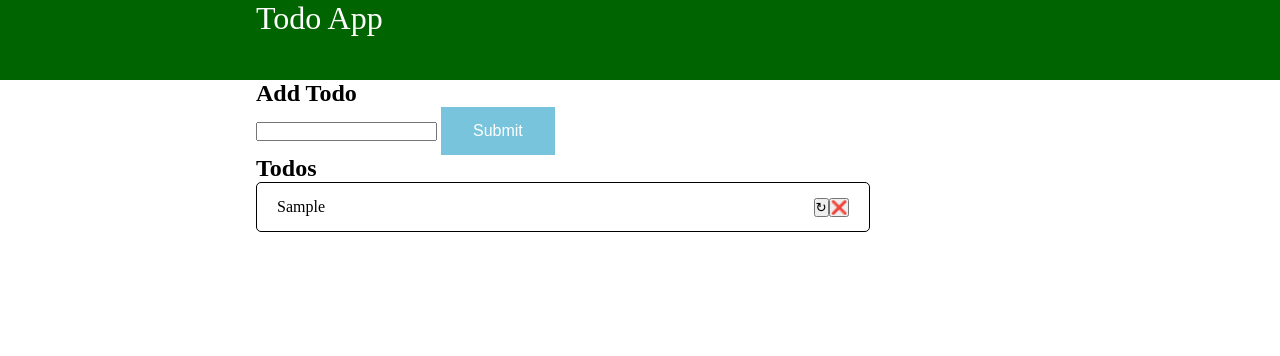
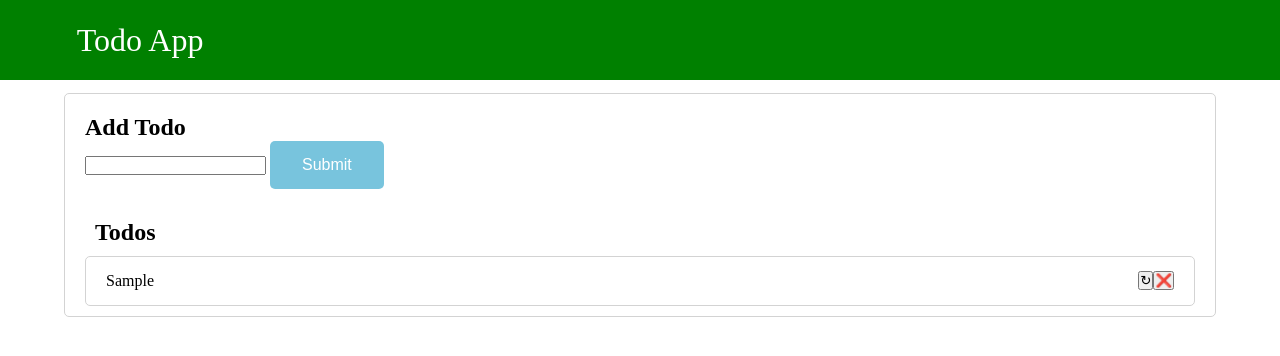
Before and after one commit to inpyoianlee/Todo-App, a plain HTML site: page index.html in a window 1280 px wide. Both pictures are taken after typing "Sample" into the empty fields and a click on the button "Submit". Drawn offline with Linux system fonts and the light colour scheme.

Commit message:
finished some styling things

```diff
--- a/index.html
+++ b/index.html
@@ -14,13 +14,13 @@
     <header class="main-header">Todo App</header>
 
     <section class="todo-section">
-    <div>
+    <div class="add-todo">
         <h1>Add Todo</h1>
         <input class="inputbox" type="text"> <button class="submit-button">Submit</button>
     </div>
 
 
-    <div>
+    <div class= todo-items-div>
         <h1 class="todos">Todos</h1>
         <ol class="ol-item">
             <!-- <li class="list-item">
--- a/styles.css
+++ b/styles.css
@@ -7,20 +7,20 @@
 
 .main-header {
   display: flex;
-  padding-left: 20%;
+  align-items: center;
+  padding-left: 6%;
   height: 80px;
   color: white;
-  background-color: darkgreen;
-  justify-content: flex-start;
+  background-color: green;
+  /* justify-content: flex-start; */
   font-size: xx-large;
 
 }
 
 .entire-todo {
-  border: black 10px;
   padding:5%;
   margin:5%;
-  grid-template-columns: 250px 1fr;
+  /* grid-template-columns: 250px 1fr; */
   justify-content: center;
   align-items: left;
 }
@@ -30,30 +30,60 @@
 }
 
 .list-item {
+
+  display: flex;
   align-items: center;
-  display: flex;
   padding: 20px;
-  width: 80%;
+  width: 100%;
   height: 50px;
+  border-top: lightgray solid 1px;
+  border-radius: 5px;
+  border-left: lightgray solid 1px;
+  border-right: lightgray solid 1px;
+  justify-content: space-between;
+}
+
+
+.list-item:last-child {
+border-bottom: lightgray solid 1px;
+
+}
+
+.todo-section {
+  display:flex;
+  flex-direction: column;
+  border: lightgray 10px;
   border-style: solid;
   border-width: 1px;
   border-radius: 5px 5px 5px 5px;
-  justify-content: space-between;
-}
-
-.todo-section {
-
- margin-right: 20%;
- margin-left: 20%;
+  margin-right: 5%;
+  margin-left: 5%;
+  margin-top: 1%;
 }
 
 .submit-button {
   background-color: rgb(120, 196, 221);
   border: none;
+  border-radius: 5px;
   color: white;
   padding: 15px 32px;
   text-align: center;
   text-decoration: none;
-  display: inline-block;
+  /* display: inline-block; */
   font-size: 16px;
 }
+
+.add-todo {
+  margin: 20px;
+}
+
+.todos {
+  margin: 5px;
+  padding: 5px;
+}
+
+.todo-items-div {
+ margin-left: 20px;
+ margin-right: 20px;
+ margin-bottom: 10px;
+}
```
